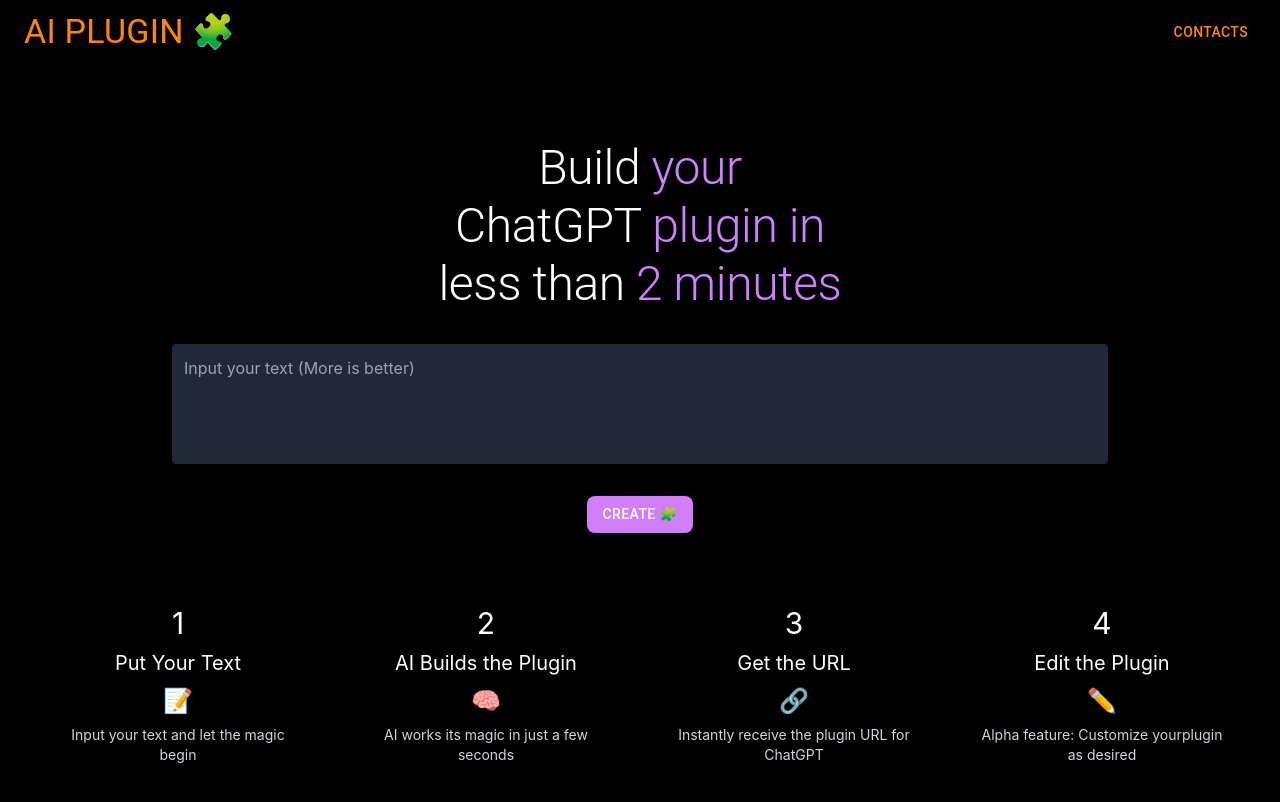
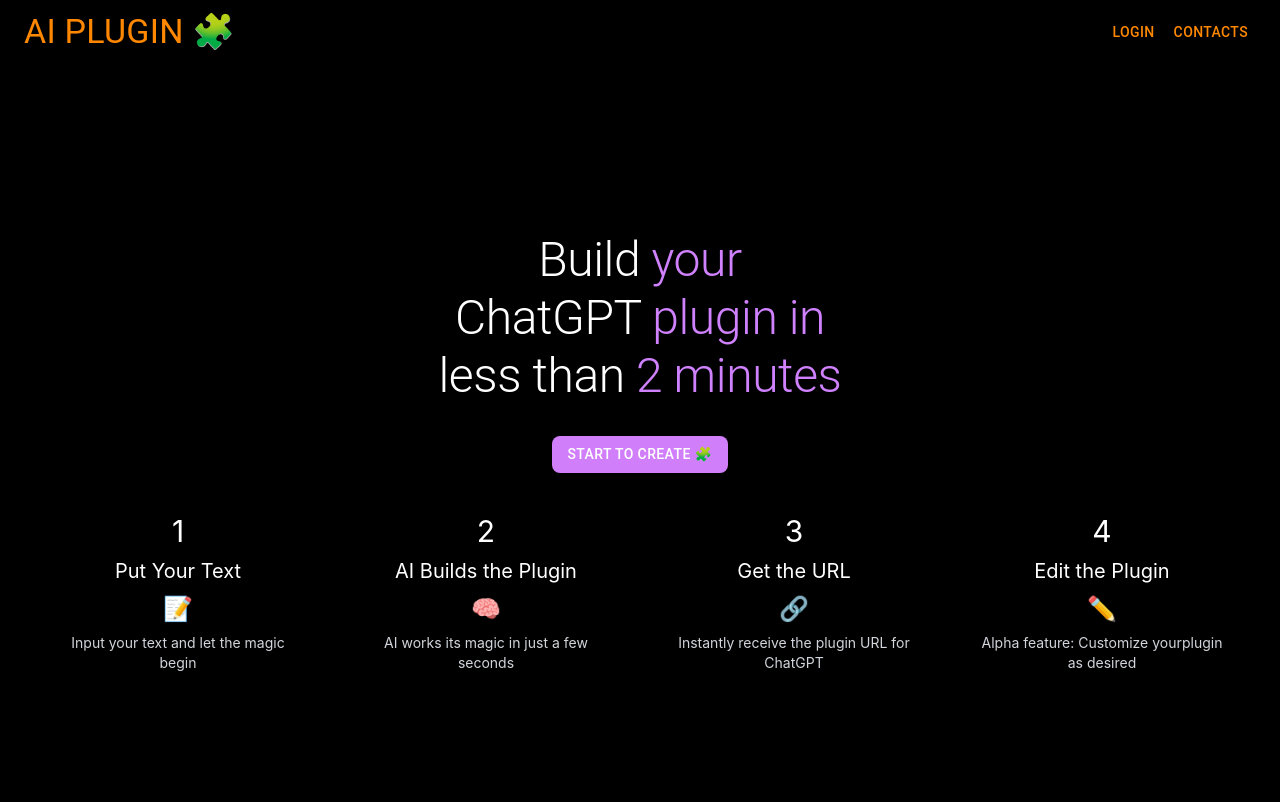
Before and after one commit to GenesiAI/PluginsWebPortal, a React (Create React App) app: page / in a window 1280 px wide. Before the commit this address led to /text-to-plugin. Shown: the top 802 px of the page. Built offline with nearby package versions, Linux system fonts and the light colour scheme.

Commit message:
pivoted on plugin building

```diff
--- a/src/AppRouter.tsx
+++ b/src/AppRouter.tsx
@@ -1,12 +1,13 @@
 import React from 'react';
-import { BrowserRouter as Router, Route, Routes, Navigate } from 'react-router-dom';
-// import HomePage from './pages/Home';
+import { BrowserRouter as Router, Route, Routes } from 'react-router-dom';
+import HomePage2 from './pages/Home2';
 // import PluginsPage from './pages/Plugins';
 // import BuildPluginPage from './pages/BuildPlugin';
 // import HireDevPage from './pages/HireDev';
 import ContactsPage from './pages/Contacts';
 import Header from './components/Header';
-import TextToPlugin from './pages/TextToPlugin';
+import LoginPage from './pages/Account/Login';
+import YourPlugins from './pages/YourPlugins';
 
 const AppRouter: React.FC = () => {
     return (
@@ -14,13 +15,15 @@ const AppRouter: React.FC = () => {
             <Header />
             <Routes>
                 {/* <Route path="/" element={<HomePage/>} /> */}
-                <Route path="/" element={<Navigate to="/text-to-plugin" />} />
-                <Route path="/text-to-plugin" element={<TextToPlugin />} />
+                <Route path="/" element={<HomePage2 />} />
+                <Route path="/login" element={<LoginPage />} />
+                {/* <Route path="/text-to-plugin" element={<TextToPlugin />} /> */}
+                {/* <Route path="/builder" element={<Plu />} /> */}
                 {/* <Route path="/plugins" element={<PluginsPage/>} />
                 <Route path="/build-plugin" element={<BuildPluginPage/>} />
                 <Route path="/hire-dev" element={<HireDevPage/>} /> */}
-                {/* <Route path="/generating-plugin" element={<GeneratingPlugin />} />
-                <Route path="/your-plugins"  element={<YourPlugins {YourPluginsProps}/>} /> */}
+                {/* <Route path="/generating-plugin" element={<GeneratingPlugin />} />*/}
+                <Route path="/your-plugins" element={<YourPlugins />} />
                 <Route path="/contacts" element={<ContactsPage />} />
             </Routes>
         </Router>
--- a/src/components/Header.tsx
+++ b/src/components/Header.tsx
@@ -59,6 +59,9 @@ const Header: React.FC = () => {
           <StyledLink to="/hire-dev">
             <Button color="primary">Hire a dev</Button>
           </StyledLink> */}
+          <StyledLink to="/login">
+            <Button color="primary">Login</Button>
+          </StyledLink>
           <StyledLink to="/contacts">
             <Button color="primary">Contacts</Button>
           </StyledLink>
--- /dev/null
+++ b/src/pages/Account/Login.tsx
@@ -0,0 +1,39 @@
+// src/components/LoginPage.tsx
+import { Button, Input } from '@mui/material';
+import React, { useState } from 'react';
+import { useNavigate } from 'react-router-dom';
+
+const LoginPage: React.FC = () => {
+  const [username, setUsername] = useState('');
+  const [password, setPassword] = useState('');
+  const navigate = useNavigate();
+
+  const handleLogin = () => {
+    // Save the value X to localStorage (you can also use sessionStorage or cookies)
+    localStorage.setItem('X', 'loggedIn');
+    navigate('/your-plugins');
+  };
+
+  return (
+    <div className="min-h-screen flex flex-col justify-center items-center px-4 bg-black text-white">
+      <h1 className="block m-2">Login</h1>
+      <Input
+        className="block m-2 bg-gray-800 text-white p-1 rounded resize-none"
+        type="text"
+        placeholder="Username"
+        value={username}
+        onChange={(e) => setUsername(e.target.value)} />
+
+      <Input
+        className="block m-2 bg-gray-800 text-white p-1 rounded resize-none"
+        type="password"
+        placeholder="Password"
+        value={password}
+        onChange={(e) => setPassword(e.target.value)}
+      />
+      <Button  className="block m-4" onClick={handleLogin}>Continue</Button>
+    </div>
+  );
+};
+
+export default LoginPage;
--- /dev/null
+++ b/src/pages/Home2.tsx
@@ -0,0 +1,149 @@
+import React, { useState } from 'react';
+// import { v4 as uuidv4 } from 'uuid';
+import { Button, Typography } from '@mui/material';
+import { useNavigate } from 'react-router-dom';
+
+const colors = [
+  '#df66da',
+  '#d773ec',
+  '#cf81fe',
+  '#c48fff',
+  '#b99ef0',
+  '#aeade1',
+  '#a3bcd2',
+  '#98cbc3',
+  '#8ddab4',
+  '#82e9a5',
+  '#77f896',
+  '#6cff87',
+  '#62f678',
+  '#58ed69',
+  '#67ea7a',
+  '#76e78b',
+  '#85e49c',
+  '#94e1ad',
+  '#a3debe',
+  '#b2dbcf',
+  '#c1d8e0',
+  '#d0d5f1',
+  '#dfcffc',
+  '#eec8fd',
+  '#eebaef',
+  '#eeacdf',
+  '#ee9ece',
+  '#ee90bd',
+  '#ee82ac',
+  '#ee749b',
+  '#ee668a',
+  '#f73da4',
+  '#ef4bb6',
+  '#e758c8',
+];
+
+const TextToPlugin: React.FC = () => {
+  const [colorIndex, setColorIndex] = useState(0);
+  const navigate = useNavigate();
+
+  React.useEffect(() => {
+    const interval = setInterval(() => {
+      setColorIndex((prevIndex) => (prevIndex + 1) % colors.length);
+    }, 150);
+
+    return () => {
+      clearInterval(interval);
+    };
+  }, []);
+
+  const GoToLogin = async () => {
+    navigate('/login');
+  };
+
+
+  return (
+    <div className="min-h-screen flex flex-col justify-center items-center px-4 bg-black text-white">
+      <div className='m-8'>
+        <Typography variant="h2" align="center">
+          Build{' '}
+          <span style={{ color: colors[colorIndex] }}>your</span>
+          <br />
+          ChatGPT{' '}
+          <span style={{ color: colors[colorIndex] }}>plugin in</span>
+          <br />
+          less than <span style={{ color: colors[colorIndex] }}>2 minutes</span>
+        </Typography>
+      </div>
+
+      {/* Waitlist Section */}
+      {/* <div className="m-6">
+        <h3 className="text-xl mb-2">Join our waitlist</h3>
+        <input
+          className="block w-full md:w-1/2 bg-gray-200 text-black p-2 rounded mb-2"
+          type="email"
+          placeholder="Your email"
+        />
+        <button
+          className={`py-2 px-6 rounded bg-${colors[colorIndex].replace('#', '')} hover:bg-${colors[(colorIndex + 1) % colors.length].replace('#', '')} text-white`}
+          onClick={handleButtonClick}
+        >
+          Join the waitlist
+        </button>
+      </div> */}
+      {/* End of Waitlist Section */}
+
+      <Button
+        variant="contained"
+        sx={{
+          backgroundColor: colors[colorIndex],
+          color: 'white',
+          '&:hover': {
+            backgroundColor: colors[(colorIndex + 1) % colors.length],
+          },
+        }}
+        onClick={GoToLogin}
+      >
+        START TO CREATE 🧩
+      </Button>
+      {/* How It Works Section */}
+      <div className="m-4 grid grid-cols-1 md:grid-cols-4 gap-4 max-w-7xl mb-8">
+        {[
+          {
+            step: 1,
+            title: 'Put Your Text',
+            icon: '📝',
+            description: 'Input your text and let the magic begin',
+          },
+          {
+            step: 2,
+            title: 'AI Builds the Plugin',
+            icon: '🧠',
+            description: 'AI works its magic in just a few seconds',
+          },
+          {
+            step: 3,
+            title: 'Get the URL',
+            icon: '🔗',
+            description: 'Instantly receive the plugin URL for ChatGPT',
+          },
+          {
+            step: 4,
+            title: 'Edit the Plugin',
+            icon: '✏️',
+            description: 'Alpha feature: Customize yourplugin as desired',
+          },
+        ].map(({ step, title, icon, description }) => (
+          <div key={step} className="m-6 flex flex-col items-center">
+            <h3 className="text-3xl mb-2">{step}</h3>
+            <h4 className="text-xl mb-2">{title}</h4>
+            <div className="text-2xl mb-2">{icon}</div>
+            <h6 className="text-sm text-gray-300 text-center">{description}</h6>
+          </div>
+        ))}
+      </div>
+      {/* End of How It Works Section */}
+    </div>
+  );
+  // <YourPlugins plugins={result} />
+
+};
+
+export default TextToPlugin;
--- a/src/pages/TextToPlugin.tsx
+++ b/src/pages/TextToPlugin.tsx
@@ -3,7 +3,6 @@ import React, { useState } from 'react';
 import { Button, Typography } from '@mui/material';
 import { Plugin } from '../models/Plugin';
 import GeneratingPlugin from './GeneratingPlugin';
-import YourPlugins from './YourPlugins';
 
 const colors = [
   '#df66da',
@@ -191,12 +190,12 @@ const TextToPlugin: React.FC = () => {
     );
   } else if (view === 'generating') {
     return <GeneratingPlugin />;
-  } else if (view === 'result' && result) {
-    return (
-      <div className="min-h-screen flex flex-col justify-center items-center px-4 bg-black text-white">
-        <YourPlugins plugins={result} />
-      </div>
-    );
+  // } else if (view === 'result' && result) {
+  //   return (
+  //     <div className="min-h-screen flex flex-col justify-center items-center px-4 bg-black text-white">
+  //       <YourPlugins plugins={result} />
+  //     </div>
+  //   );
   } else {
     return null;
   }
--- a/src/pages/YourPlugins.tsx
+++ b/src/pages/YourPlugins.tsx
@@ -4,7 +4,33 @@ import { List, ListItem, ListItemText, ListItemSecondaryAction, ListItemAvatar,
 import { FontAwesomeIcon } from '@fortawesome/react-fontawesome';
 import { faCopy, faPencilAlt, faTrashAlt } from '@fortawesome/free-solid-svg-icons';
 
-const YourPlugins: React.FC<{ plugins: Plugin[] }> = (props) => {
+const YourPlugins: React.FC<{}> = () => {
+
+  const plugins: Plugin[] = [
+    {
+      aiPlugin: 'Plugin 1',
+      name: 'Awesome Plugin 1',
+      url: 'https://www.example.com/plugin1',
+      iconUrl: 'https://thumbs.dreamstime.com/t/hi-tech-circuit-style-round-yggdrasil-tree-cyberpunk-futuristic-design-progress-symbol-styled-frame-elements-borders-blue-deep-115165758.jpg',
+      userId: 'user1',
+    },
+    {
+      aiPlugin: 'Plugin 2',
+      name: 'Awesome Plugin 2',
+      url: 'https://www.example.com/plugin2',
+      iconUrl: 'https://cyberpunk2077.wiki.fextralife.com/file/Cyberpunk-2077/arasaka-corpo-logo-cyberpunk-2077-wiki-guide.png',
+      userId: 'user1',
+    },
+    {
+      aiPlugin: 'Plugin 3',
+      name: 'Awesome Plugin 3',
+      url: 'https://www.example.com/plugin3',
+      iconUrl: 'https://img.rankedboost.com/wp-content/plugins/cyberpunk-2077/assets/icons/Intelligence.png',
+      userId: 'user1',
+    },
+  ];
+
+
   return (
     <Box
       sx={{
@@ -33,7 +59,7 @@ const YourPlugins: React.FC<{ plugins: Plugin[] }> = (props) => {
         >
           Your Plugins
         </Typography>
-        {props.plugins.map((plugin) => (
+        {plugins.map((plugin) => (
           <ListItem
             key={plugin.aiPlugin}
             sx={{
```
